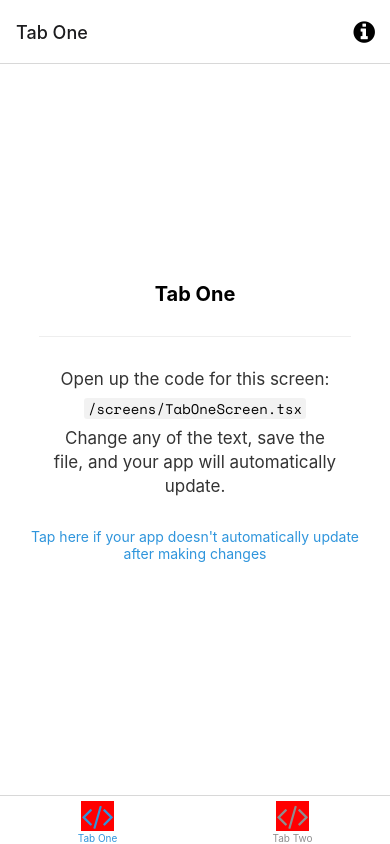
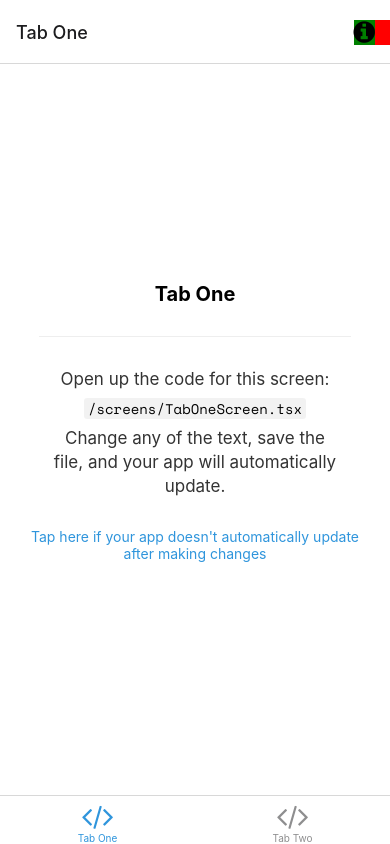
Before and after one commit to ICH-TEAM/chronos-app, a React Native app: screen /TabOne in a window 390 px wide. Built offline with nearby package versions, Linux system fonts and the light colour scheme; what expo-linking would draw is missing.

Commit message:
feat: views structure added

```diff
--- a/components/Icon/index.tsx
+++ b/components/Icon/index.tsx
@@ -7,13 +7,7 @@ interface IconProps {
 }
 
 const Icon: FC<IconProps> = (props) => {
-  return (
-    <FontAwesome
-      size={30}
-      style={{ marginBottom: -3, backgroundColor: "red" }}
-      {...props}
-    />
-  )
+  return <FontAwesome size={30} style={{ marginBottom: -3 }} {...props} />
 }
 
 export default Icon
--- a/navigation/index.tsx
+++ b/navigation/index.tsx
@@ -7,7 +7,7 @@ import {
 } from "@react-navigation/native"
 import { createNativeStackNavigator } from "@react-navigation/native-stack"
 import * as React from "react"
-import { ColorSchemeName, Pressable } from "react-native"
+import { ColorSchemeName, Pressable, View } from "react-native"
 
 import Colors from "../constants/Colors"
 import useColorScheme from "../hooks/useColorScheme"
@@ -22,6 +22,10 @@ import {
 } from "../@types/types"
 import LinkingConfiguration from "./LinkingConfiguration"
 import { Icon } from "../components"
+
+const Stack = createNativeStackNavigator<RootStackParamList>()
+
+const BottomTab = createBottomTabNavigator<RootTabParamList>()
 
 function BottomTabNavigator() {
   const colorScheme = useColorScheme()
@@ -44,13 +48,17 @@ function BottomTabNavigator() {
               onPress={() => navigation.navigate("Modal")}
               style={({ pressed }) => ({
                 opacity: pressed ? 0.5 : 1,
+                backgroundColor: "red",
               })}
             >
               <FontAwesome
                 name="info-circle"
                 size={25}
                 color={Colors[colorScheme].text}
-                style={{ marginRight: 15 }}
+                style={{
+                  marginRight: 15,
+                  backgroundColor: "green",
+                }}
               />
             </Pressable>
           ),
@@ -107,6 +115,3 @@ export default function Navigation({
  * A root stack navigator is often used for displaying modals on top of all other content.
  * https://reactnavigation.org/docs/modal
  */
-const Stack = createNativeStackNavigator<RootStackParamList>()
-
-const BottomTab = createBottomTabNavigator<RootTabParamList>()
```
Also changed, not shown: screens/Courses/index.tsx (added), screens/Home/index.tsx (added), screens/News/index.tsx (added), screens/Settings/index.tsx (added).
